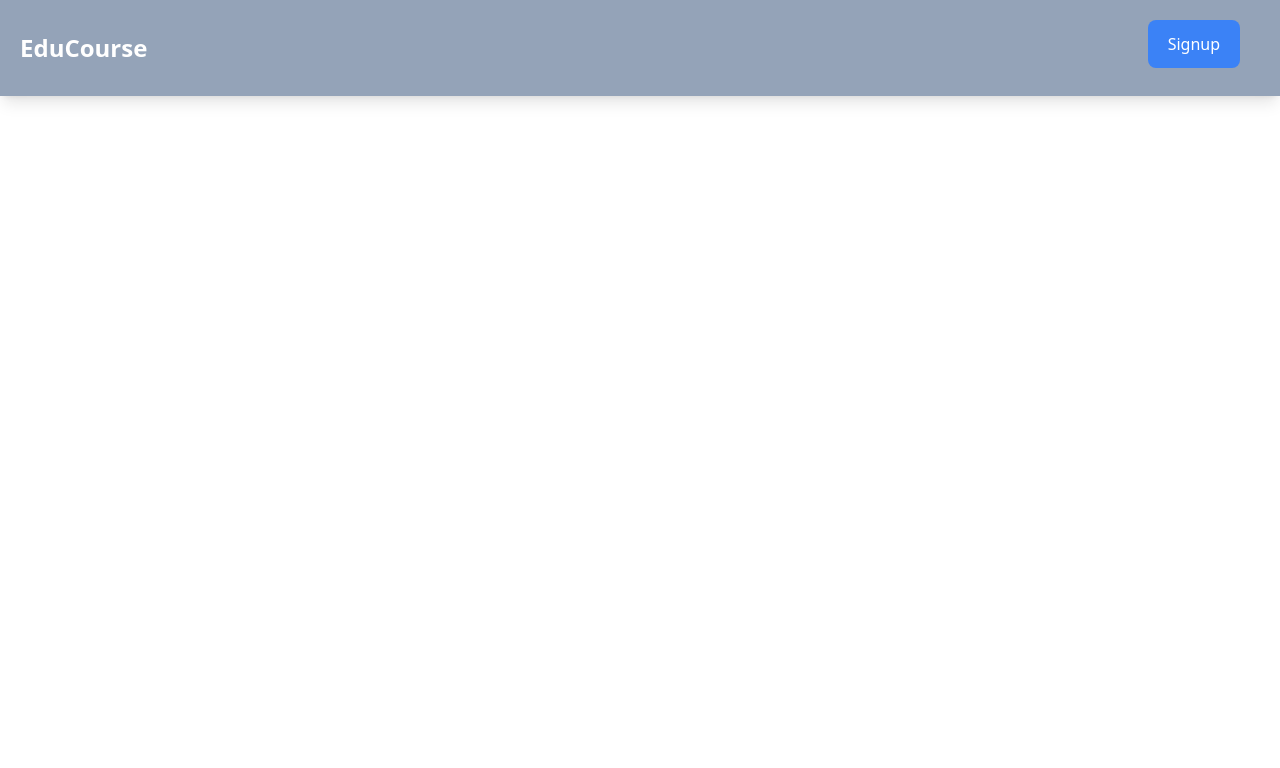
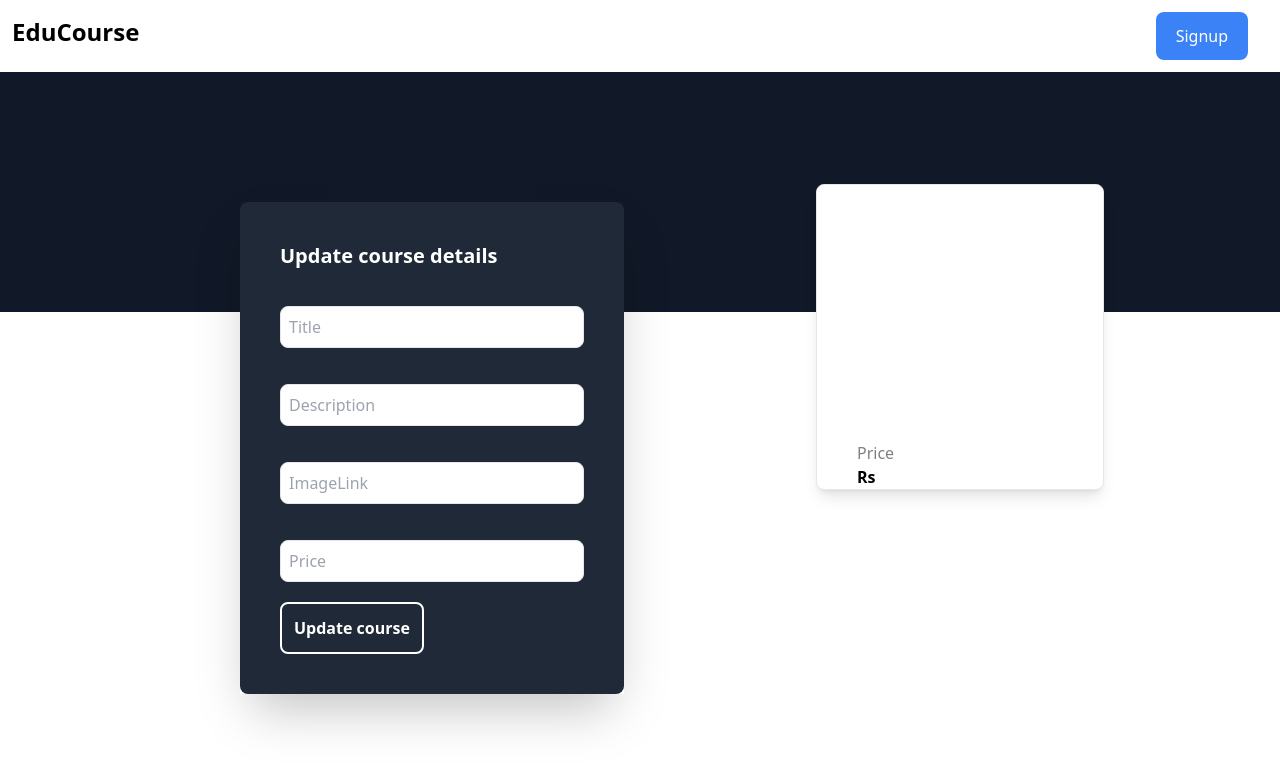
Before and after one commit to 29aNKUR/EduCourse_next, a Next.js app: page /courses/1 in a window 1280 px wide. Shown: the top 768 px of the page. Built offline with nearby package versions, Linux system fonts and the light colour scheme; no server answers.

Commit message:
added update course

```diff
--- a/src/pages/Header.tsx
+++ b/src/pages/Header.tsx
@@ -6,12 +6,12 @@ import Link from "next/link";
 const Header = () => {
 
   const {data:session} = useSession();
-    console.log(session,"header session");
+    // console.log(session,"header session");
   return (
-    <div className="p-5 bg-slate-400 shadow-lg">
+    <div className="p-3 shadow-lg w-auto">
       {!session?.user?.email && (
         <div className="flex justify-between">
-          <div className="text-2xl py-3 text-white font-bold">EduCourse</div>
+          <div className="text-2xl py-1 font-bold">EduCourse</div>
           <div>
             <button
               className="px-5 py-3 border-gray-500 bg-blue-500 text-white rounded-lg mr-5"
@@ -23,20 +23,25 @@ const Header = () => {
         </div>
       )}
       {session?.user?.email && (
-        <div className="flex justify-between">
-          <div className="text-2xl py-3 text-white font-bold">
-            {session?.user?.email}
+        <div className="flex justify-between relative">
+          <div className="text-2xl py-1 font-bold">
+            EduCourse
           </div>
           <div>
             <Link href="/addcourse">
               {" "}
-              <button className="px-5 py-3 border-gray-500 bg-blue-500 text-white rounded-lg mr-5">
+              <button className="md:px-5 md:py-3 py-1 px-1 m-1 md:mx-5 border-gray-500 bg-blue-500 text-white rounded-lg mr-5">
                 Add Course
               </button>
             </Link>
 
+            <Link href="/"> <button className="hidden md:inline md:px-5 md:py-3 py-1 px-1 m-1 md:mx-5 border-gray-500 bg-blue-500 text-white rounded-lg mr-5">
+            Courses
+            </button></Link>
+
+
             <button
-              className="px-5 py-3 border-gray-500 bg-blue-500 text-white rounded-lg mr-5"
+              className="md:px-5 md:py-3 py-1 px-1 md:mx-5 border-gray-500 bg-blue-500 text-white rounded-lg md:mr-5"
               onClick={() => signOut()}
             >
               Logout
--- a/src/pages/api/admin/[id].ts
+++ b/src/pages/api/admin/[id]/route.ts
@@ -25,4 +25,4 @@ export default async (req: NextApiRequest,res: NextApiResponse) => {
     }
     res.status(404).json({success: false, messgae: "Course not found"});
 
-}
+  }
--- a/src/pages/api/admin/addCourse.ts
+++ b/src/pages/api/admin/addCourse.ts
@@ -4,6 +4,7 @@ import type { NextApiRequest, NextApiResponse } from "next";
 import { getServerSession } from "next-auth";
 import { getSession } from "next-auth/react";
 import { authOptions } from "../auth/[...nextauth]";
+
 
 export default async (req: NextApiRequest, res: NextApiResponse) => {
   // const session = await getSession({ req });
--- a/src/pages/courses/[id].tsx
+++ b/src/pages/courses/[id].tsx
@@ -13,18 +13,17 @@ import { useRecoilState, useRecoilValue, useSetRecoilState } from "recoil";
 
 const Course = () => {
   const { query } = useRouter();
-//   console.log(query, "Router");
+  console.log(query, "Router");
 
   const setCourse = useSetRecoilState(courseState);
-  const title = useRecoilValue(courseTitle);
 
   const init = async () => {
     try {
       const response = await axios.get(
-        `http://localhost:3000/api/admin/${query.id}`
+        `http://localhost:3000/api/admin/${query.id}/route`
       );
       setCourse({ course: response?.data?.course });
-    //   console.log(response);
+      //   console.log(response);
     } catch (e) {
       console.log(e);
     }
@@ -35,14 +34,16 @@ const Course = () => {
   }, []);
 
   return (
-    <div>
-      {/* <GrayTopper /> */}
-      <div>
-        <div>{/* <UpdateCard /> */}</div>
-        <div>
-          {/* <CourseCard /> */}
-          {title}
+    <div className="">
+      <GrayTopper />
+      <div className="grid">
+      <div className="grid-cols-12 md:grid-cols-4 ml-9 md:ml-0 lg:grid-cols-3">
+          <CourseCard />
         </div>
+        <div className="grid-cols-12 md:grid-cols-8 mt-10 md:mt-0 lg:grid-cols-9">
+          <UpdateCard />
+        </div>
+
       </div>
     </div>
   );
@@ -50,124 +51,143 @@ const Course = () => {
 
 export default Course;
 
-// function GrayTopper() {
-//     const title = useRecoilValue(courseTitle);
-//     return <div style={{height: 250, background: "#212121", top: 0, width: "100vw", zIndex: 0, marginBottom: -250}}>
-//         <div style={{ height: 250, display: "flex", justifyContent: "center", flexDirection: "column"}}>
-//             <div>
-//                 <h1>
-//                     {title}
-//                 </h1>
-//             </div>
-//         </div>
-//     </div>
-// }
+function GrayTopper() {
+  const title = useRecoilValue(courseTitle);
+  return (
+    <div className="h-60 bg-gray-900 top-0 min-w-full -mb-96">
+      <div className="h-60 flex justify-center flex-col">
+        <div>
+          <h1 className="text-white text-2xl flex justify-center -mt-20 font-bold">
+            {title}
+          </h1>
+        </div>
+      </div>
+    </div>
+  );
+}
 
-// function UpdateCard() {
-//     const [courseDetails, setCourse] = useRecoilState(courseState);
+function UpdateCard() {
+  // const { query } = useRouter();
+  const [courseDetails, setCourse] = useRecoilState(courseState);
+  const [title, setTitle] = useState(courseDetails?.course?.title);
+  const [description, setDescription] = useState(
+    courseDetails?.course?.description
+  );
+  const [image, setImage] = useState(courseDetails?.course?.imageLink);
+  const [price, setPrice] = useState(courseDetails?.course?.price);
 
-//     const [title, setTitle] = useState(courseDetails?.course?.title);
-//     const [description, setDescription] = useState(courseDetails?.course?.description);
-//     const [image, setImage] = useState(courseDetails?.course?.imageLink);
-//     const [price, setPrice] = useState(courseDetails?.course?.price);
+  //For re-render the page to get correct course details in update card
+  useEffect(() => {
+    setTitle(courseDetails?.course?.title);
+    setDescription(courseDetails?.course?.description);
+    setImage(courseDetails?.course?.imageLink);
+    setPrice(courseDetails?.course?.price);
+  }, [courseDetails]);
 
-//     return <div style={{display: "flex", justifyContent: "center"}}>
-//     <div>
-//         <div style={{padding: 20}}>
-//             <h1 style={{marginBottom: 10}}>Update course details</h1>
-//             <input
-//                 value={title}
-//                 style={{marginBottom: 10}}
-//                 onChange={(e) => {
-//                     setTitle(e.target.value)
-//                 }}
-//             />
+  return (
+    <div>
+      <div className="flex flex-col md:w-96 md:ml-9 md:-mt-64 xl:ml-60 xl:-mt-72 bg-gray-800 rounded-lg">
+        <div className="h-4/6 shadow-2xl p-10">
+          <h1 className="text-xl font-bold text-white">
+            Update course details
+          </h1>
+          <div className="flex flex-col">
+            <input
+              className="border mt-9 p-2 rounded-lg"
+              value={title}
+              placeholder="Title"
+              onChange={(e) => {
+                setTitle(e.target.value);
+              }}
+            />
 
-//             <input
-//                 value={description}
-//                 style={{marginBottom: 10}}
-//                 onChange={(e) => {
-//                     setDescription(e.target.value)
-//                 }}
+            <input
+              className="border mt-9 p-2 rounded-lg"
+              value={description}
+              placeholder="Description"
+              onChange={(e) => {
+                setDescription(e.target.value);
+              }}
+            />
 
-//             />
+            <input
+              className="border mt-9 p-2 rounded-lg"
+              value={image}
+              placeholder="ImageLink"
+              onChange={(e) => {
+                setImage(e.target.value);
+              }}
+            />
+            <input
+              className="border mt-9 p-2 rounded-lg"
+              value={price}
+              placeholder="Price"
+              onChange={(e) => {
+                setPrice(e.target.value);
+              }}
+            />
+          </div>
 
-//             <input
-//                 value={image}
-//                 style={{marginBottom: 10}}
-//                 onChange={(e) => {
-//                     setImage(e.target.value)
-//                 }}
-//             />
-//             <input
-//                 value={price}
-//                 style={{marginBottom: 10}}
-//                 onChange={(e) => {
-//                     setPrice(e.target.value)
-//                 }}
-//             />
+          <button
+            className="p-3 rounded-lg border-2 border-white bg-gray-800 font-bold mt-5 text-white"
+            onClick={async () => {
+              axios.put(
+                `http://localhost:3000/api/admin/${courseDetails?.course?._id}/updateCourse`,
+                {
+                  title: title,
+                  description: description,
+                  imageLink: image,
+                  published: true,
+                  price: price,
+                }
+              );
+              let updatedCourse = {
+                _id: courseDetails?.course?._id,
+                title: title,
+                description: description,
+                imageLink: image,
+                price: price,
+              };
+              setCourse({ course: updatedCourse });
+              alert("course updated!");
+            }}
+          >
+            {" "}
+            Update course
+          </button>
+        </div>
+      </div>
+    </div>
+  );
+}
 
-//             <button
-//                 onClick={async () => {
-//                     axios.put(`${BASE_URL}/admin/courses/` + courseDetails.course._id, {
-//                         title: title,
-//                         description: description,
-//                         imageLink: image,
-//                         published: true,
-//                         price
-//                     }, {
-//                         headers: {
-//                             "Content-type": "application/json",
-//                             "Authorization": "Bearer " + localStorage.getItem("token")
-//                         }
-//                     });
-//                     let updatedCourse = {
-//                         _id: courseDetails.course._id,
-//                         title: title,
-//                         description: description,
-//                         imageLink: image,
-//                         price
-//                     };
-//                     setCourse({course: updatedCourse, isLoading: false});
-//                 }}
-//             > Update course</button>
-//         </div>
-//     </div>
-// </div>
-// }
+function CourseCard() {
+  const title = useRecoilValue(courseTitle);
+  const imageLink = useRecoilValue(courseImage);
 
-// function CourseCard() {
-//     const title = useRecoilValue(courseTitle);
-//     const imageLink = useRecoilValue(courseImage);
+  return (
+    <div className="">
+      <div className="mt-64 md:ml-auto md:mr-9 lg:mr-44 rounded-lg border bg-white w-72 shadow-lg">
+        <div className="">
+          <img src={imageLink} className="rounded-lg h-64"></img>
+        </div>
+        <div className="ml-10">
+          <h1 className="font-bold">{title}</h1>
+          <Price />
+        </div>
+      </div>
+    </div>
+  );
+}
 
-//     return <div style={{display: "flex",  marginTop: 50, justifyContent: "center", width: "100%"}}>
-//      <div style={{
-//         margin: 10,
-//         width: 350,
-//         minHeight: 200,
-//         borderRadius: 20,
-//         marginRight: 50,
-//         paddingBottom: 15,
-//         zIndex: 2
-//     }}>
-//         <img src={imageLink} style={{width: 350}} ></img>
-//         <div style={{marginLeft: 10}}>
-//             <h1>{title}</h1>
-//             <Price />
-//         </div>
-//     </div>
-//     </div>
-// }
-
-// function Price() {
-
-//     const price = useRecoilValue(coursePrice);
-//     return <>
-//         <h1 style={{color: "gray"}}>
-//             Price
-//         </h1>
-//         <h1>
-//             <b>Rs {price} </b>
-//         </h1>
-//     </>
-// }
+function Price() {
+  const price = useRecoilValue(coursePrice);
+  return (
+    <>
+      <h1 style={{ color: "gray" }}>Price</h1>
+      <h1>
+        <b>Rs {price} </b>
+      </h1>
+    </>
+  );
+}
```
Also changed, not shown: src/pages/api/admin/[id]/updateCourse.ts (added, +77 -0 lines), src/pages/courses.tsx (+15 -2 lines), public/reference.jpg (added).
